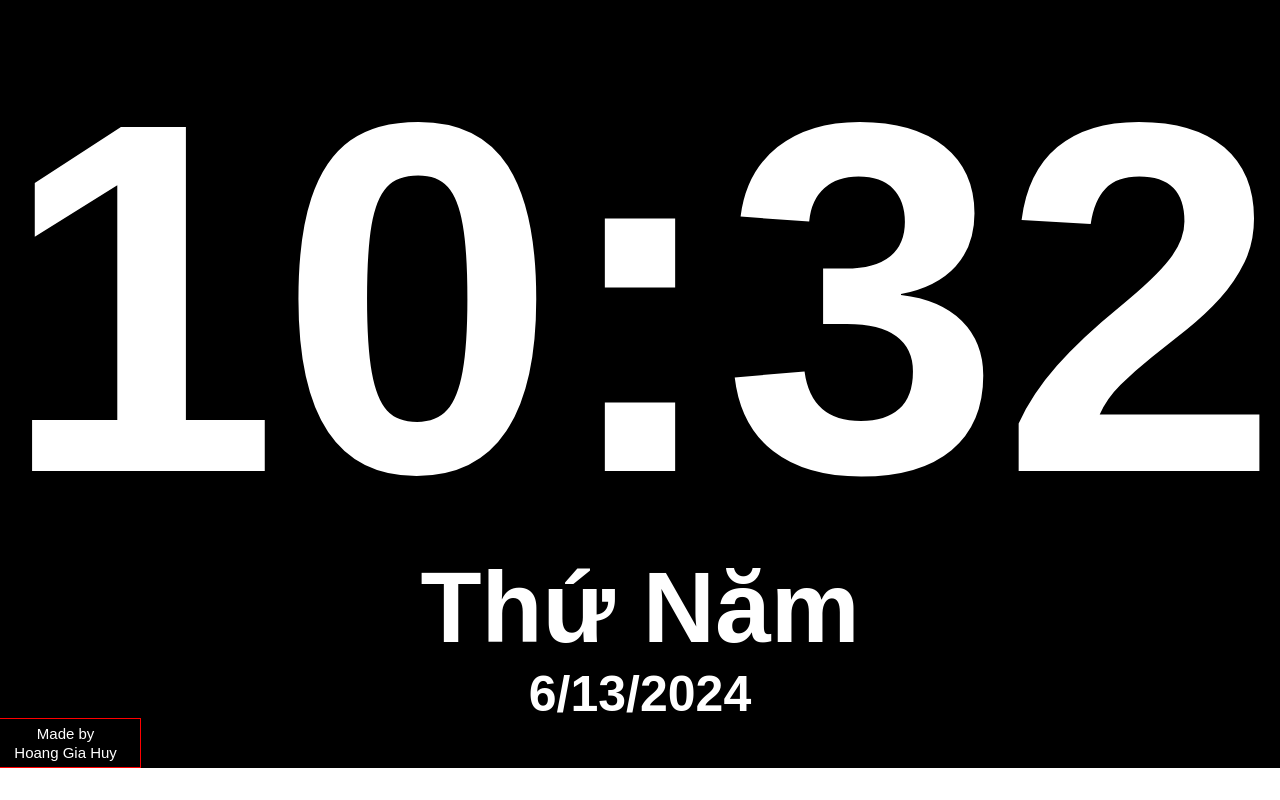
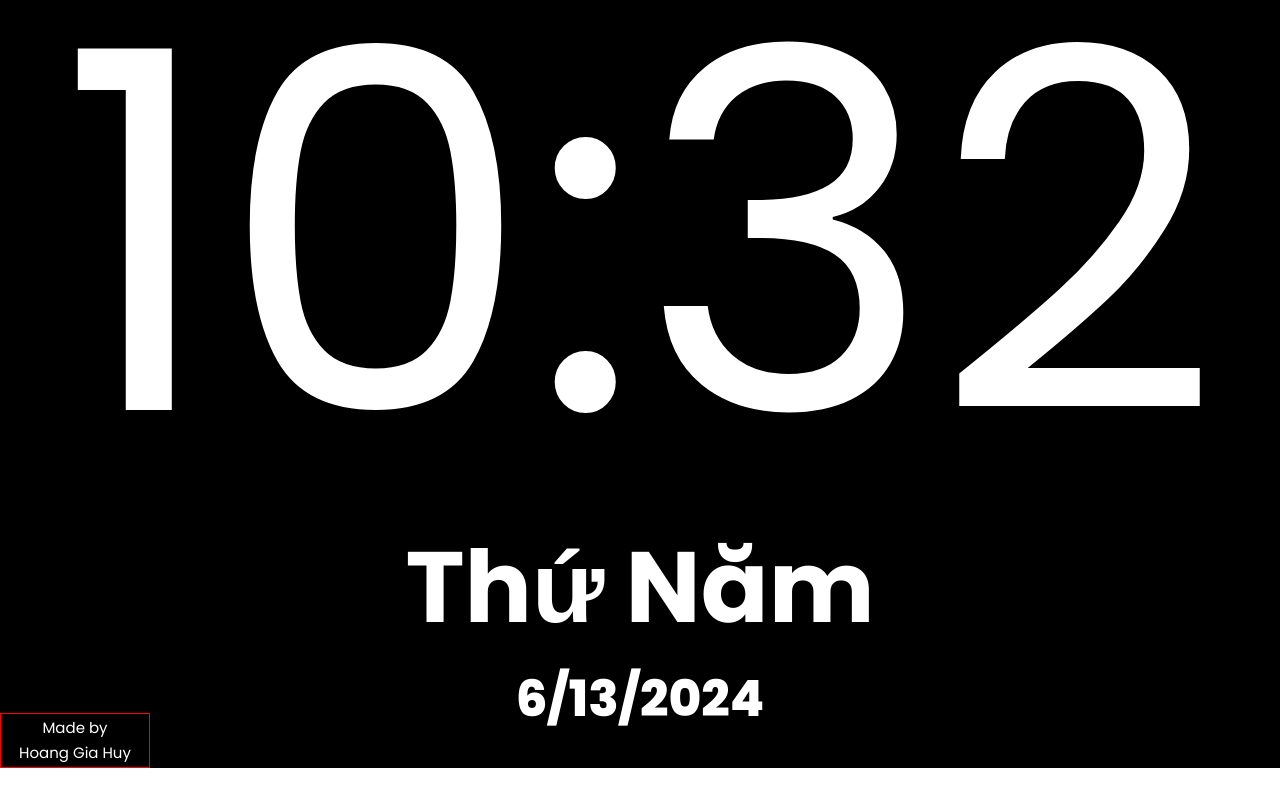
Before and after one commit to HuyHoangEngr/Digital-Clock, a plain HTML site: page index.html in a window 1280 px wide. Drawn offline with Linux system fonts and the light colour scheme.

Commit message:
Edit Font to Poppins font

```diff
--- a/index.html
+++ b/index.html
@@ -7,6 +7,11 @@
     <title>Digital Clock</title>
 
     <link rel="stylesheet" href="style.css">
+
+    <!-- Embeded Font -->
+    <link rel="preconnect" href="https://fonts.googleapis.com">
+    <link rel="preconnect" href="https://fonts.gstatic.com" crossorigin>
+    <link href="https://fonts.googleapis.com/css2?family=Poppins:ital,wght@0,100;0,200;0,300;0,400;0,500;0,600;0,700;0,800;0,900;1,100;1,200;1,300;1,400;1,500;1,600;1,700;1,800;1,900&display=swap" rel="stylesheet">
 
 </head>
 
--- a/style.css
+++ b/style.css
@@ -9,7 +9,7 @@ html {
 }
 
 body {
-  font-family: Arial, sans-serif;
+  font-family: "Poppins", sans-serif;
   height: 100vh;
   width: 100vw;
   display: flex;
@@ -30,10 +30,10 @@ body {
   height: 500px;
   width: 100%;
   color: white;
+  margin-top: -140px;
   font-size: 50rem;
-  font-weight: bold;
+  font-weight: 400;
   font-style: normal;
-  padding: 10px 10px 10px 10px;
   text-align: center;
 }
 
@@ -41,17 +41,17 @@ body {
   display: block;
   color: white;
   font-size: 10rem;
-  font-weight: bold;
+  font-weight: 700;
   font-style: normal;
   text-align: center;
-  padding-top: 50px;
+  margin-top: 152px;
 }
 
 #date {
   display: block;
   color: white;
   font-size: 5rem;
-  font-weight: bold;
+  font-weight: 800;
   font-style: normal;
   text-align: center;
 }
@@ -63,8 +63,8 @@ body {
   bottom: 0;
   border: 1px solid red;
   width: 150px;
-  height: 50px;
-  padding: 6px 5px;
+  height: 55px;
+  padding: 2px 5px;
 }
 
 .author p {
```
